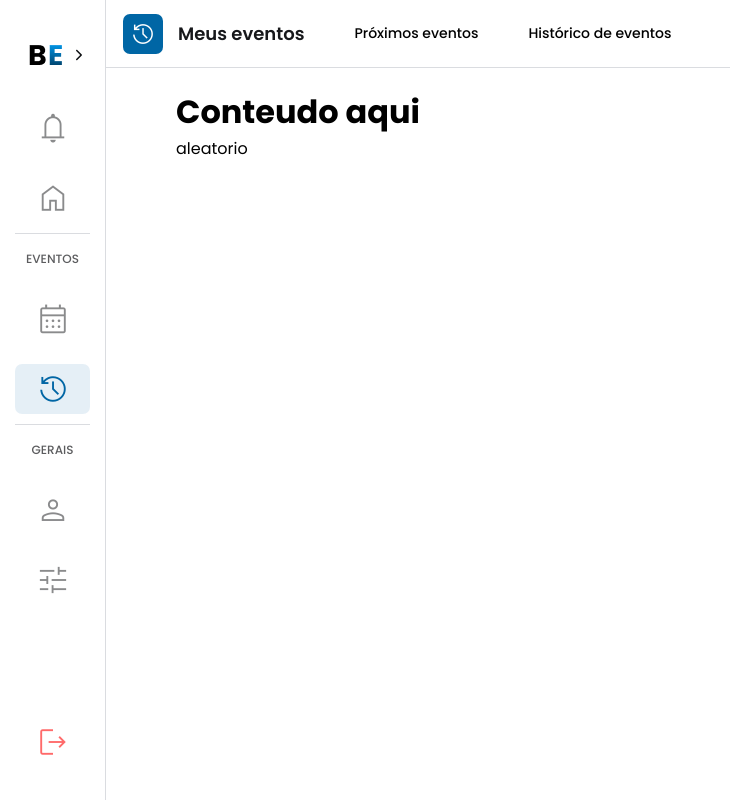
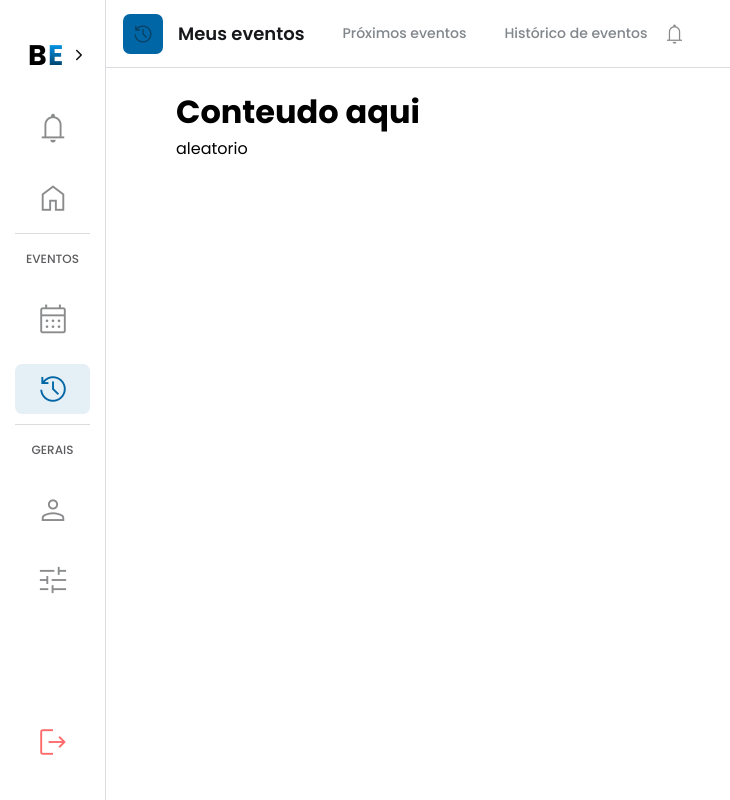
Before and after one commit to EsyProject/EsyFrontend, a React (Vite) app: page /Historic in a window 1280 px wide. Shown: the whole page, without its empty margins (0-730 px from the left). Built offline with nearby package versions, Linux system fonts and the light colour scheme.

Commit message:
style: change navbar style

```diff
--- a/src/components/Navbar/Navbar.css
+++ b/src/components/Navbar/Navbar.css
@@ -26,7 +26,8 @@
   font-weight: 500;
   font-size: 14px;
   line-height: 21px;
-  margin-left: 35px;
+  margin-left: 23px;
+  color: #80868B;
 }
 
 .navbar-content h2 {
--- a/src/components/Navbar/Navbar.jsx
+++ b/src/components/Navbar/Navbar.jsx
@@ -12,6 +12,7 @@ const Navbar = ({ currentPageIcon }) => {
         <h2>Meus eventos</h2>
         <h4>Próximos eventos</h4>
         <h4>Histórico de eventos</h4>
+        <span className="material-symbols-outlined">notifications</span>
       </div>
     </div>
   );
--- a/src/index.css
+++ b/src/index.css
@@ -26,3 +26,10 @@
   font-weight: 700;
   font-size: 36px;
 }
+
+.navbar-content .material-symbols-outlined {
+  font-variation-settings: "FILL" 0, "wght" 300, "GRAD" 0, "opsz" 40;
+  color: #17181B;
+  opacity: 50%;
+  font-size: 24px;
+}
```
